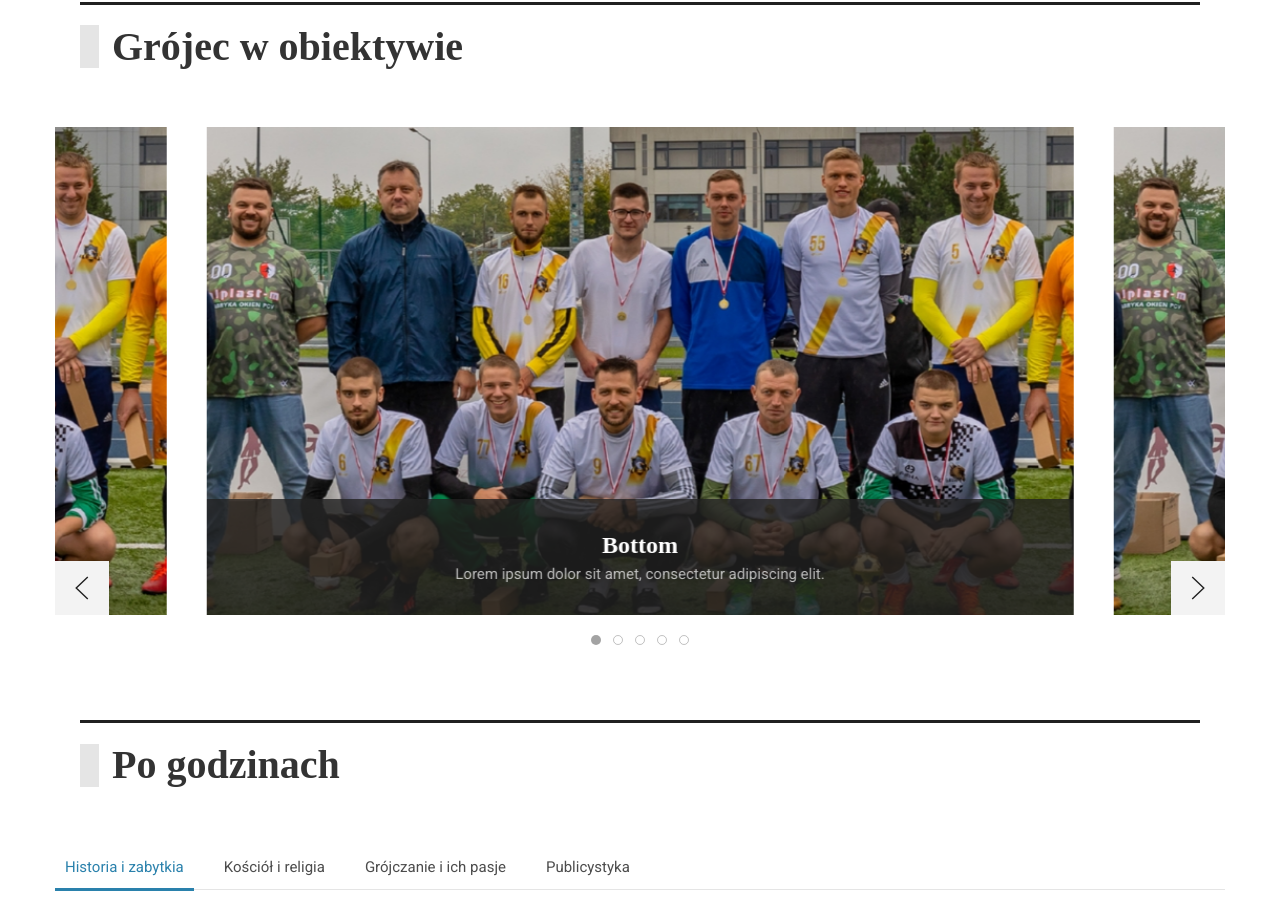
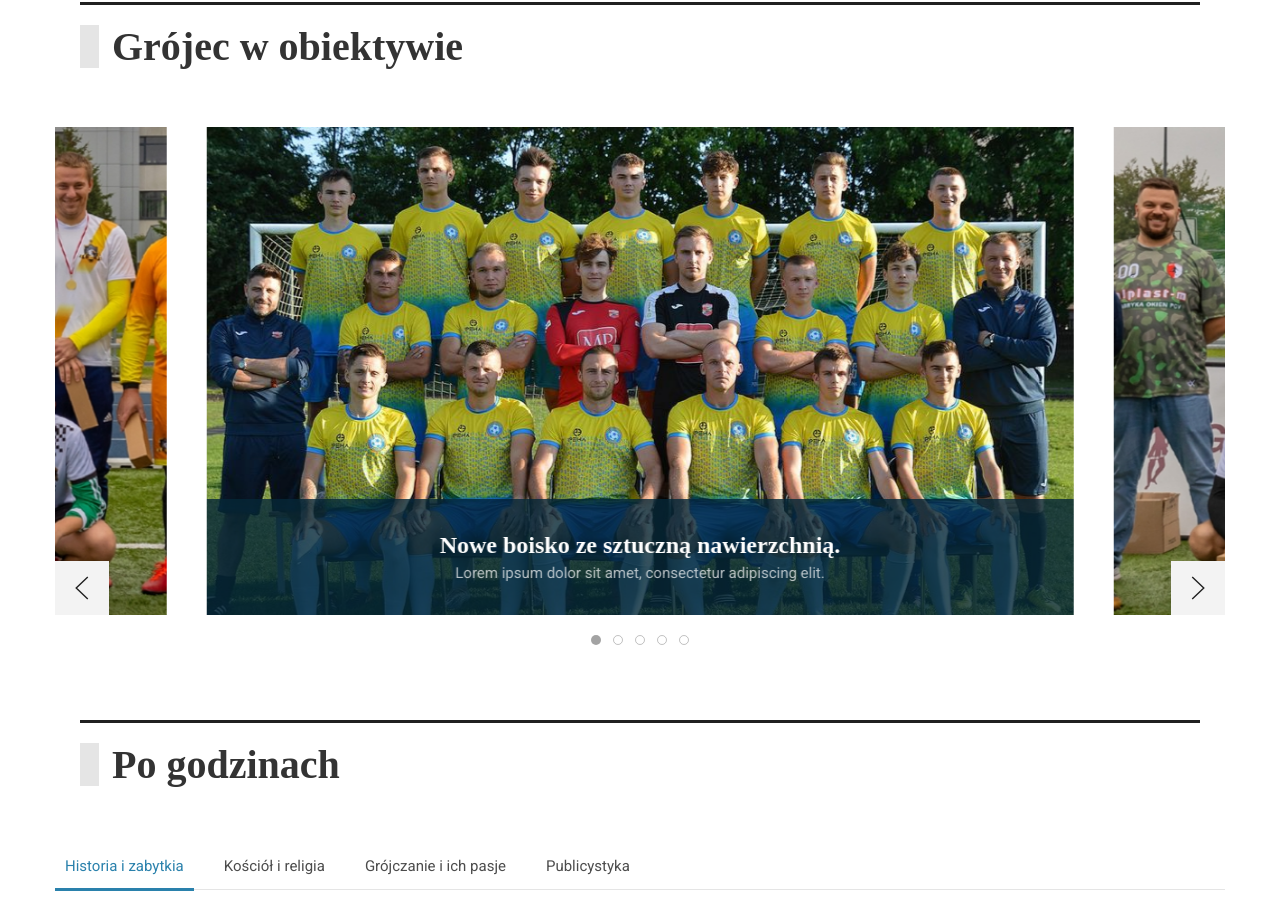
Before and after one commit to pablop76/grojec24, a website: page src/html/index.html in a window 1280 px wide. Shown: the part 6120-7028 px from the top of the page. Drawn offline with nearby package versions, Linux system fonts and the light colour scheme; files that its build step writes are made by us from their sources; files whose address does not match are found by name; a web font is replaced by a local one.

Commit message:
poprawka slidera dodanie ratio 16/9

```diff
--- a/src/html/particles/slider.html
+++ b/src/html/particles/slider.html
@@ -5,10 +5,37 @@
         <ul class="uk-slider-items uk-grid">
           <li class="uk-width-3-4">
             <div class="uk-panel">
+              <img src="./images/grojec-klub-sportowy.jpg" width="1800" height="1200" alt="" />
+              <div class="uk-overlay uk-overlay-primary uk-position-bottom uk-text-center uk-transition-slide-bottom">
+                <h3 class="uk-margin-remove">Nowe boisko ze sztuczną nawierzchnią.</h3>
+                <p class="uk-margin-remove uk-visible@s">Lorem ipsum dolor sit amet, consectetur adipiscing elit.</p>
+              </div>
+            </div>
+          </li>
+          <li class="uk-width-3-4">
+            <div class="uk-panel">
               <img src="./images/slider.jpg" width="1800" height="1200" alt="" />
               <div class="uk-overlay uk-overlay-primary uk-position-bottom uk-text-center uk-transition-slide-bottom">
-                <h3 class="uk-margin-remove">Bottom</h3>
-                <p class="uk-margin-remove">Lorem ipsum dolor sit amet, consectetur adipiscing elit.</p>
+                <h3 class="uk-margin-remove">Przy ulicy Laskowej gościła reprezentacja Polski</h3>
+                <p class="uk-margin-remove uk-visible@s">Lorem ipsum dolor sit amet, consectetur adipiscing elit.</p>
+              </div>
+            </div>
+          </li>
+          <li class="uk-width-3-4">
+            <div class="uk-panel">
+              <img src="./images/grojec-liga.jpg" width="1800" height="1200" alt="" />
+              <div class="uk-overlay uk-overlay-primary uk-position-bottom uk-text-center uk-transition-slide-bottom">
+                <h3 class="uk-margin-remove">Zodiak Sucha 2:0</h3>
+                <p class="uk-margin-remove uk-visible@s">Liga okręgowa: Mazowsze Grójec</p>
+              </div>
+            </div>
+          </li>
+          <li class="uk-width-3-4">
+            <div class="uk-panel">
+              <img src="./images/slider.jpg" width="1800" height="1200" alt="" />
+              <div class="uk-overlay uk-overlay-primary uk-position-bottom uk-text-center uk-transition-slide-bottom">
+                <h3 class="uk-margin-remove">Grójecki Klub Sportowy "Mazowsze"</h3>
+                <p class="uk-margin-remove uk-visible@s">Lorem ipsum dolor sit amet, consectetur adipiscing elit.</p>
               </div>
             </div>
           </li>
@@ -17,34 +44,7 @@
               <img src="./images/slider.jpg" width="1800" height="1200" alt="" />
               <div class="uk-overlay uk-overlay-primary uk-position-bottom uk-text-center uk-transition-slide-bottom">
                 <h3 class="uk-margin-remove">Bottom</h3>
-                <p class="uk-margin-remove">Lorem ipsum dolor sit amet, consectetur adipiscing elit.</p>
-              </div>
-            </div>
-          </li>
-          <li class="uk-width-3-4">
-            <div class="uk-panel">
-              <img src="./images/slider.jpg" width="1800" height="1200" alt="" />
-              <div class="uk-overlay uk-overlay-primary uk-position-bottom uk-text-center uk-transition-slide-bottom">
-                <h3 class="uk-margin-remove">Bottom</h3>
-                <p class="uk-margin-remove">Lorem ipsum dolor sit amet, consectetur adipiscing elit.</p>
-              </div>
-            </div>
-          </li>
-          <li class="uk-width-3-4">
-            <div class="uk-panel">
-              <img src="./images/slider.jpg" width="1800" height="1200" alt="" />
-              <div class="uk-overlay uk-overlay-primary uk-position-bottom uk-text-center uk-transition-slide-bottom">
-                <h3 class="uk-margin-remove">Bottom</h3>
-                <p class="uk-margin-remove">Lorem ipsum dolor sit amet, consectetur adipiscing elit.</p>
-              </div>
-            </div>
-          </li>
-          <li class="uk-width-3-4">
-            <div class="uk-panel">
-              <img src="./images/slider.jpg" width="1800" height="1200" alt="" />
-              <div class="uk-overlay uk-overlay-primary uk-position-bottom uk-text-center uk-transition-slide-bottom">
-                <h3 class="uk-margin-remove">Bottom</h3>
-                <p class="uk-margin-remove">Lorem ipsum dolor sit amet, consectetur adipiscing elit.</p>
+                <p class="uk-margin-remove uk-visible@s">Lorem ipsum dolor sit amet, consectetur adipiscing elit.</p>
               </div>
             </div>
           </li>
--- a/src/scss/base/_reset.scss
+++ b/src/scss/base/_reset.scss
@@ -6,3 +6,6 @@
 .uk-container-large {
   max-width: 1440px;
 }
+.uk-overlay-primary{
+  background: rgba(5, 39, 56,.8);
+}
--- a/src/scss/layout/_slider.scss
+++ b/src/scss/layout/_slider.scss
@@ -7,4 +7,26 @@
       color: $color-divider-header;
     }
   }
+  img {
+    aspect-ratio: 16 / 9;
+    object-fit: cover;
+    object-position: top center;
+  }
+  // .uk-slider-items {
+  //   li:not(.uk-active) {
+  //     position: relative;
+  //     &:before {
+  //       content: "";
+  //       display: block;
+  //       position: absolute;
+  //       background: rgba(5, 39, 56, 0.8);
+  //       left: 40px;
+  //       right: 0;
+  //       top: 0;
+  //       bottom: 0;
+  //       z-index: 9999;
+  //       transition: all 1s;
+  //     }
+  //   }
+  // }
 }
```
Also changed, not shown: dist/css/style.css, dist/images/grojec-klub-sportowy.jpg (added), dist/images/grojec-liga.jpg (added), dist/index.html, src/images/grojec-klub-sportowy.jpg (added), src/images/grojec-liga.jpg (added), src/scss/style.scss (line endings or trailing spaces).
